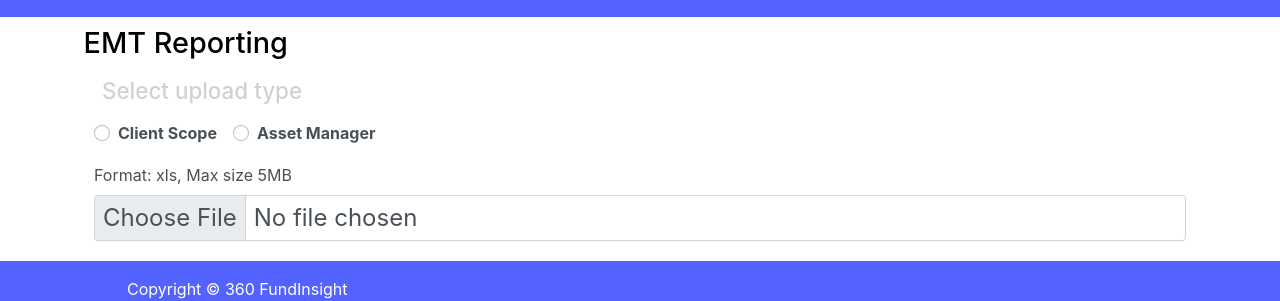
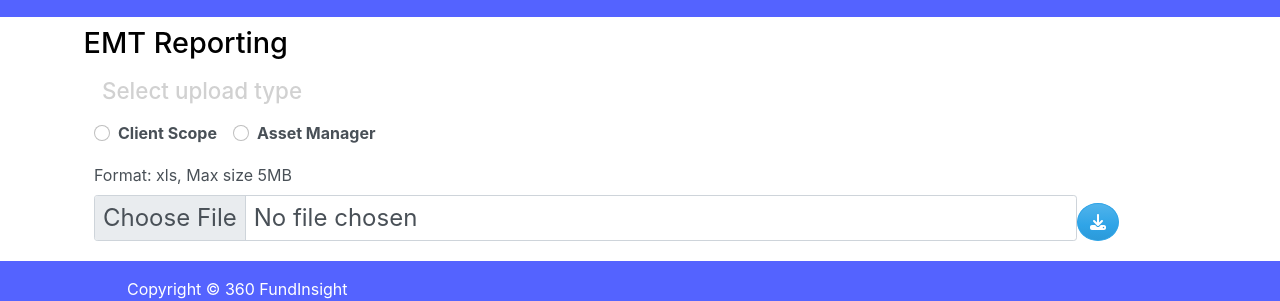
Before and after one commit to ro1814/emt-delivery, a React (Create React App) app in the folder emt-delivery-frontend/: page /emt in a window 1280 px wide. Shown: the part 146-447 px from the top of the page. Built offline with nearby package versions, Linux system fonts and the light colour scheme.

Commit message:
Download button added and styled

```diff
--- a/emt-delivery-frontend/package.json
+++ b/emt-delivery-frontend/package.json
@@ -3,6 +3,10 @@
   "version": "0.1.0",
   "private": true,
   "dependencies": {
+    "@fortawesome/fontawesome-svg-core": "^1.3.0",
+    "@fortawesome/free-regular-svg-icons": "^6.0.0",
+    "@fortawesome/free-solid-svg-icons": "^6.0.0",
+    "@fortawesome/react-fontawesome": "^0.1.17",
     "@testing-library/jest-dom": "^5.16.2",
     "@testing-library/react": "^12.1.3",
     "@testing-library/user-event": "^13.5.0",
--- a/emt-delivery-frontend/src/screens/EmtScreen.js
+++ b/emt-delivery-frontend/src/screens/EmtScreen.js
@@ -1,12 +1,14 @@
 import React from "react";
 import { Button, Container, Form } from "react-bootstrap";
 import "../styles/EmtScreenStyles.css";
+import { FontAwesomeIcon } from '@fortawesome/react-fontawesome'
+import { faDownload } from '@fortawesome/free-solid-svg-icons'
 
 export const EmtScreen = () => {
   return (
     <>
       <h1 className="emtTitle">EMT Reporting</h1>
-      <Container>
+      <Container size='xl'>
         <h2 className="emtSubtitle">Select upload type</h2>
         <Form>
           {["radio"].map((type) => (
@@ -15,7 +17,7 @@ export const EmtScreen = () => {
                 inline
                 className="checkBox"
                 label="Client Scope"
-                name="group1"
+                name="SlientScope"
                 type={type}
                 id={`inline-${type}-1`}
               />
@@ -23,18 +25,21 @@ export const EmtScreen = () => {
                 inline
                 className="checkBox"
                 label="Asset Manager"
-                name="group1"
+                name="assetManager"
                 type={type}
                 id={`inline-${type}-2`}
               />
             </div>
           ))}
         </Form>
+          <Form>
         <Form.Group controlId="formFileSm" className="mb-3">
           <Form.Label>Format: xls, Max size 5MB</Form.Label>
-          <Form.Control type="file" size="sm" />
+          <Form.Control type="file" size="sm"/>
+        <Button type='submit' className=' btn rounded-circle dlBtn'><FontAwesomeIcon icon={faDownload} /></Button>
 
         </Form.Group>
+        </Form>
       </Container>
     </>
   );
--- a/emt-delivery-frontend/src/styles/EmtScreenStyles.css
+++ b/emt-delivery-frontend/src/styles/EmtScreenStyles.css
@@ -11,3 +11,13 @@
 .checkBox {
     font-weight: bold;
 }
+
+.dlBtn {
+    float: inherit;
+    position: relative;
+}
+
+.form-control {
+    width: 90%;
+    display: inline-flex;
+}
```
Also changed, not shown: 1 other file (tests, documents, lock files or other folders).
